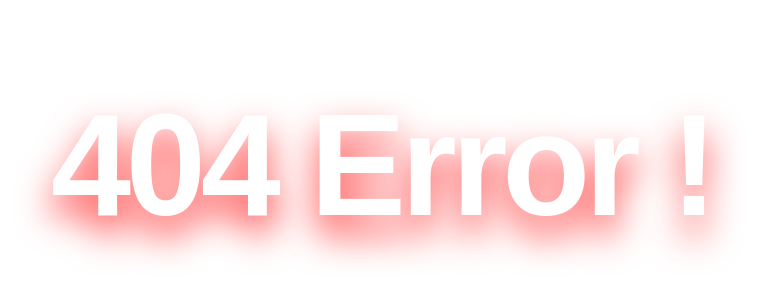
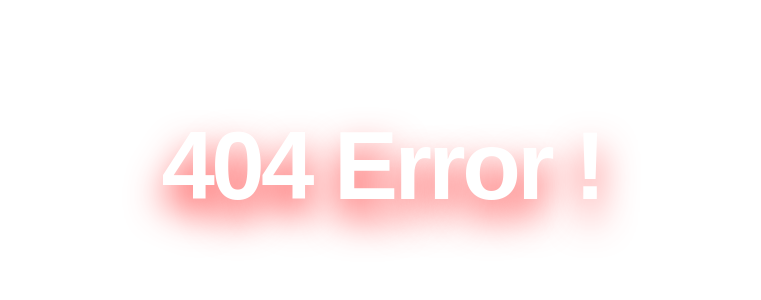
Before and after one commit to 7Vivek/404-Error-Code-, a plain HTML site: page index.html in a window 1280 px wide. Shown: the part 234-534 px from the top of the page, without its empty margins (258-1019 px from the left). Drawn offline with Linux system fonts and the light colour scheme.

Commit message:
Update index.html

```diff
--- a/index.html
+++ b/index.html
@@ -11,7 +11,7 @@ body {
 }
 
 h1 {
-  font: 800 9rem Montserrat, sans-serif;
+  font: 800 6rem Montserrat, sans-serif;
   letter-spacing: -0.07ex;
   animation: anim 1.5s infinite alternate ease-in-out;
 }
```
